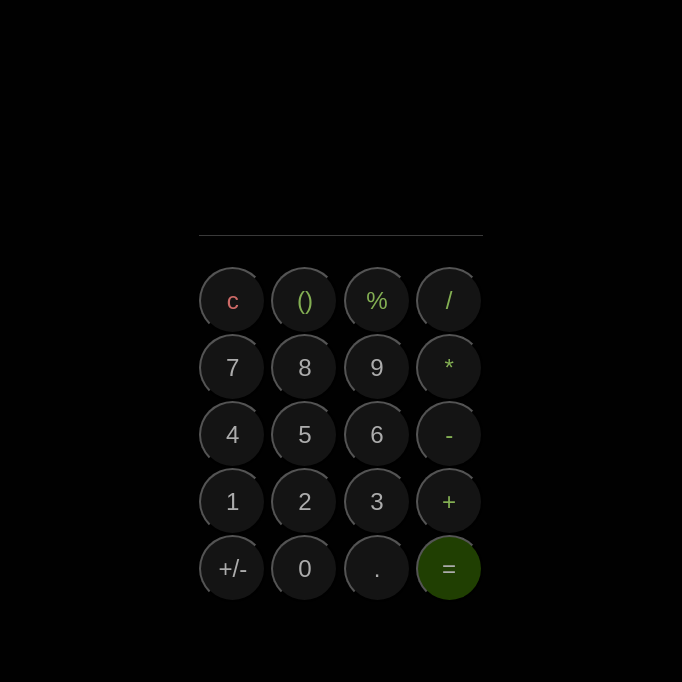
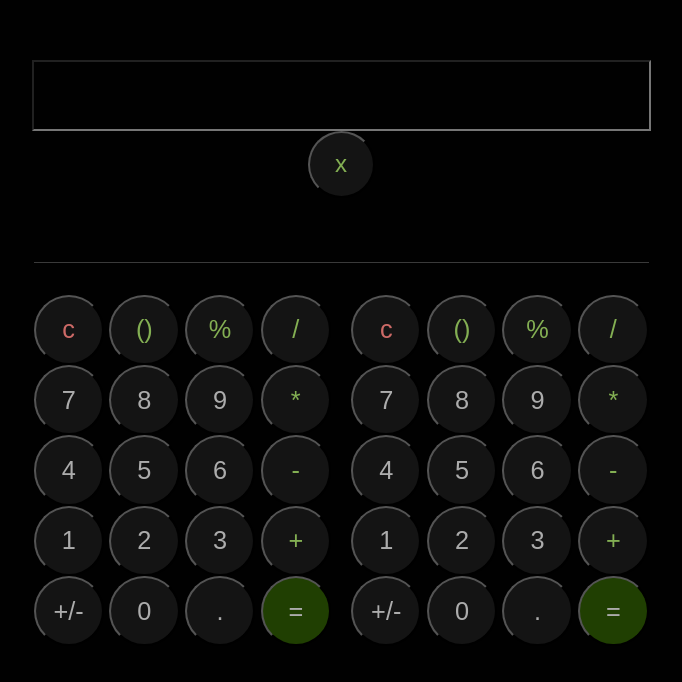
Before and after one commit to awsxde/guiCalculator, a plain HTML site: page index.html in a window 1280 px wide. Shown: the part 110-792 px from the top of the page, without its empty margins (299-981 px from the left). Drawn offline with Linux system fonts and the light colour scheme.

Commit message:
add dynamic buttons

```diff
--- a/index.html
+++ b/index.html
@@ -12,11 +12,44 @@
         <!-- </div> -->
         <div class="parentInput">
           <input type="" class="input" />
-          <!-- <button class="engOps">
-            <img src="./engOps.jpg" alt="" width="50px" />
-          </button> -->
+
+          <button class="oprators">x</button>
         </div>
         <div class="allBtns">
+          <!-- <button class="eng">a</button>
+          <button class="eng">a</button>
+          <button class="eng">a</button>
+          <button class="eng">a</button>
+          <br /> -->
+          <div class="left eng">
+            <button class="clear">c</button>
+            <button>()</button>
+            <button class="rem op">%</button>
+            <button class="div op">/</button>
+            <br />
+            <button class="number">7</button>
+            <button class="number">8</button>
+            <button class="number">9</button>
+            <button class="mul op">*</button>
+            <br />
+            <button class="number">4</button>
+            <button class="number">5</button>
+            <button class="number">6</button>
+            <button class="min op">-</button>
+            <!-- <button class="sqrt">√</button> -->
+            <br />
+            <button class="number">1</button>
+            <button class="number">2</button>
+            <button class="number">3</button>
+            <button class="plus op">+</button>
+            <!-- <button class="pow">**</button> -->
+            <br />
+            <button class="sign">+/-</button>
+            <button class="zero op">0</button>
+            <button class="dot">.</button>
+            <button class="equal op">=</button>
+          </div>
+          <div class="right">
             <button class="clear">c</button>
             <button>()</button>
             <button class="rem op">%</button>
@@ -46,6 +79,7 @@
           </div>
         </div>
       </div>
+    </div>
     <script src="./script.js"></script>
   </body>
 </html>
--- a/script.js
+++ b/script.js
@@ -14,8 +14,8 @@ let equal = document.querySelector(".equal");
 let clear = document.querySelector(".clear");
 
 //event listener for nums
-Array.from({ length: btn.length }, (_, i) => i).map((i) =>
-  btn[i].addEventListener("click", () => (input.value += btn[i].textContent))
+btn.forEach((i) =>
+  i.addEventListener("click", () => (input.value += i.textContent))
 );
 
 div.addEventListener("click", () => {
@@ -56,6 +56,19 @@ zero.addEventListener("click", () => {
   input.value += input.value === "" ? "" : zero.textContent;
 });
 
+let oprators = document.querySelector(".oprators");
+
+let engs = document.querySelectorAll(".eng");
+
+let count = 0;
+
+oprators.addEventListener("click", () => {
+  count++;
+  engs.forEach((i) =>
+    count % 2 ? i.classList.add("hide") : i.classList.remove("hide")
+  );
+});
+
 // let op = document.querySelector(".op");
 
 // op.addEventListener("click", () => {
--- a/style.css
+++ b/style.css
@@ -13,8 +13,8 @@ body {
 }
 
 input {
-  border: 0;
-  width: 205px;
+  /* border: 0; */
+  width: 100%;
   height: 50px;
   font-weight: 400;
   font-size: medium;
@@ -46,6 +46,7 @@ button {
   justify-content: center;
   padding-bottom: 50px;
   border-bottom: 0.5px solid rgba(245, 245, 245, 0.233);
+  /* border: 1px solid white; */
 }
 
 .dot,
@@ -74,7 +75,19 @@ button {
 
 .allBtns {
   margin-top: 25px;
-  /* border: 5px solid whitesmoke; */
+  /* border: 5px solid red; */
+  display: flex;
+  flex-direction: row;
+  align-items: center;
+  justify-content: center;
+}
+
+.hide {
+  display: none;
+}
+
+.left {
+  margin-right: 15px;
 }
 
 /* .all {
```
Lines whose indentation alone changed are shown as unchanged.
